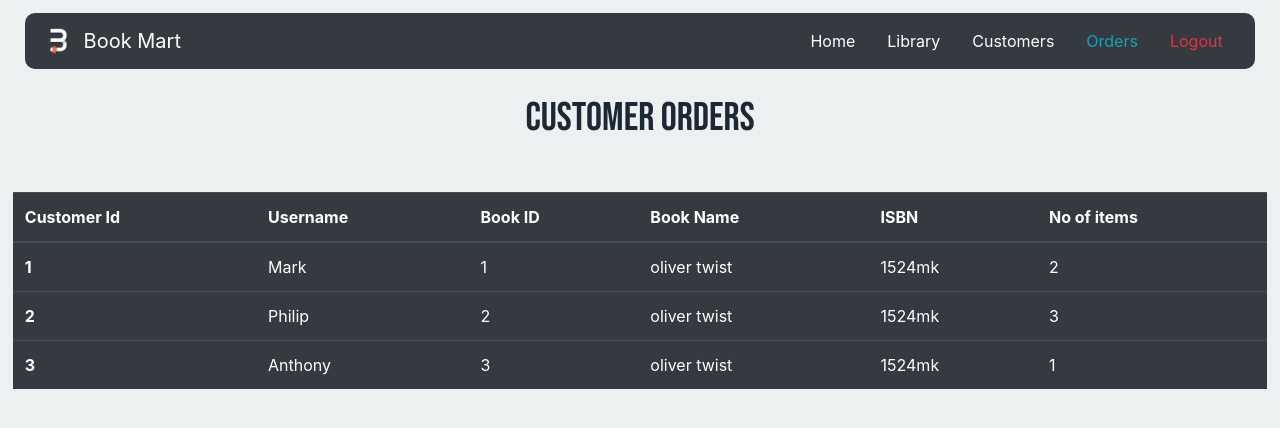
After one commit to RahulMadhukaKeshara/mini-project, a PHP site: the page made by Admin landing Page/order.html in a window 1280 px wide. The commit adds this page. Shown: the top 428 px of the page. Run offline with PHP 8.4, Linux system fonts and the light colour scheme; some libraries are stand-ins or nearby versions.

Commit message:
few edits

```diff
--- /dev/null
+++ b/Admin landing Page/order.html
@@ -0,0 +1,85 @@
+<!DOCTYPE html>
+<html lang="en">
+<head>
+<meta charset="UTF-8">
+<meta name="viewport" content="width=device-width, initial-scale=1.0">
+<meta http-equiv="X-UA-Compatible" content="ie=edge">
+<meta name="Description" content="Enter your description here"/>
+<link rel="stylesheet" href="https://stackpath.bootstrapcdn.com/bootstrap/4.5.0/css/bootstrap.min.css" integrity="sha384-9aIt2nRpC12Uk9gS9baDl411NQApFmC26EwAOH8WgZl5MYYxFfc+NcPb1dKGj7Sk" crossorigin="anonymous">
+<link rel="stylesheet" href="https://cdnjs.cloudflare.com/ajax/libs/font-awesome/5.14.0/css/all.min.css">
+<link href="https://fonts.googleapis.com/css2?family=Bebas+Neue&display=swap" rel="stylesheet">
+<link rel="stylesheet" href="style.css">
+<title>Admin | Orders</title>
+</head>
+<body>
+        <!-- Navigation Bar -->
+        <nav class="navbar navbar-dark bg-dark ">
+            <a class="navbar-brand" href="#">
+              <img id="logo" src="../images/mid-logo.png" width="30" height="30" class="d-inline-block align-top" alt="">
+              Book Mart
+            </a>
+            <ul class="nav justify-content-end">
+              <li class="nav-item">
+                <a class="nav-link text-white" href="admin.html">Home</a>
+              </li>
+              <li class="nav-item">
+                <a class="nav-link text-white" href="#">Library</a>
+              </li>
+              <li class="nav-item">
+                <a class="nav-link text-white" href="customer.html">Customers</a>
+              </li>
+              <li class="nav-item">
+                <a class="nav-link text-info" href="order.html">Orders</a>
+              </li>
+              <li class="nav-item">
+                <a class="nav-link text-danger" href="#">Logout</a>
+              </li>
+            </ul>
+          </nav>
+
+        <!--Topic-->
+        <h1 class="head text-center">Customer Orders</h1>
+        <!--Table-->
+        <table class="table table-dark">
+            <thead>
+              <tr>
+                <th scope="col">Customer Id</th>
+                <th scope="col">Username</th>
+                <th scope="col">Book ID</th>
+                <th scope="col">Book Name</th>
+                <th scope="col">ISBN</th>
+                <th scope="col">No of items</th>
+              </tr>
+            </thead>
+            <tbody>
+              <tr>
+                <th scope="row">1</th>
+                <td>Mark</td>
+                <td>1</td>
+                <td>oliver twist</td>
+                <td>1524mk</td>
+                <td>2</td>
+              </tr>
+              <tr>
+                <th scope="row">2</th>
+                <td>Philip</td>
+                <td>2</td>
+                <td>oliver twist</td>
+                <td>1524mk</td>
+                <td>3</td>
+              </tr>
+              <tr>
+                <th scope="row">3</th>
+                <td>Anthony</td>
+                <td>3</td>
+                <td>oliver twist</td>
+                <td>1524mk</td>
+                <td>1</td>
+              </tr>
+            </tbody>
+          </table>
+
+<script src="https://cdnjs.cloudflare.com/ajax/libs/jquery/3.5.1/jquery.min.js"></script>
+<script src="https://cdnjs.cloudflare.com/ajax/libs/twitter-bootstrap/3.3.7/js/bootstrap.min.js"></script>
+</body>
+</html>
--- a/Admin landing Page/style.css
+++ b/Admin landing Page/style.css
@@ -2,7 +2,7 @@ body{
 	background-color: #ECF0F1;
 	margin: 1%;
 }
-
+/*nav bar*/
 .navbar{
 	margin: 1%;
 	border-radius: 10px;
@@ -11,6 +11,7 @@ body{
 	margin-left: 2%;
 	margin-right: 3%;
 }
+/*cards*/
 .card-title{
 	text-align: center;
 }
@@ -21,3 +22,9 @@ body{
 .card{
 	border-radius: 10px;
 }
+/*topic*/
+.head{
+    margin: 2% 0 4%;
+    font-family: 'Bebas Neue', cursive;
+    color: #1C2833;
+}
```
Also changed, not shown: Admin landing Page/admin.html (+5 -5 lines), Admin landing Page/customer.html (added, +77 -0 lines).
